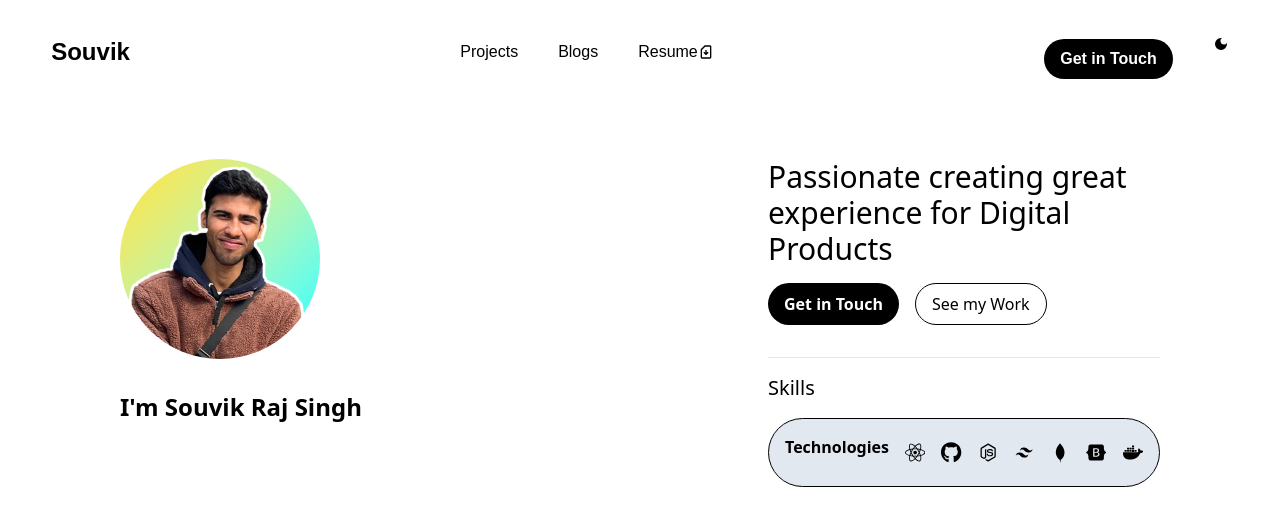
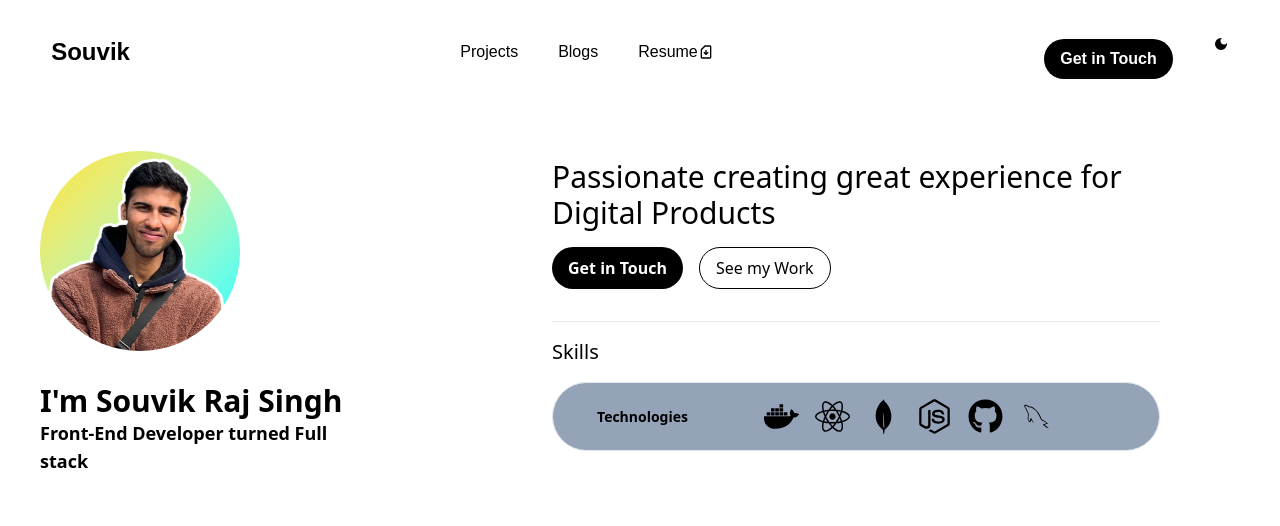
Before and after one commit to souvikrajsingh/portfolio, a React (Vite) app: page / in a window 1280 px wide. Shown: the top 526 px of the page. Built offline with nearby package versions, Linux system fonts and the light colour scheme.

Commit message:
skills-component

```diff
--- a/index.html
+++ b/index.html
@@ -2,7 +2,11 @@
 <html lang="en">
   <head>
     <meta charset="UTF-8" />
-    <link rel="icon" type="image/svg+xml" href="/vite.svg" />
+    <link
+      rel="icon"
+      type="image/svg+xml"
+      href="src\assets\Profile Picture.png"
+    />
     <link rel="preconnect" href="https://fonts.googleapis.com" />
     <link rel="preconnect" href="https://fonts.gstatic.com" crossorigin />
     <link
@@ -10,7 +14,7 @@
       rel="stylesheet"
     />
     <meta name="viewport" content="width=device-width, initial-scale=1.0" />
-    <title>Vite + React</title>
+    <title>Portfolio</title>
   </head>
   <body>
     <div id="root"></div>
--- a/src/App.jsx
+++ b/src/App.jsx
@@ -1,17 +1,19 @@
-import Navbar from "./components/Navbar"
-import Skills from "./components/Skills"
+  import Navbar from "./components/Navbar";
+  import Skills from "./components/Skills";
 
   export default function App() {
+
     return (
       <>
       <Navbar/>
-    <div className="grid grid-cols-2 gap-4 ">
-      <div className="mx-20 my-20 px-10 ">
+      <div className="grid grid-cols-3 gap-4 place-items-center ">
+        <div className="px-10">
           <img src="src\assets\Profile Picture.png" width="200" height="200" className="rounded-full" alt="" />
-        <h2 className="text-2xl font-bold mt-8">I'm Souvik Raj Singh</h2>
+          <h2 className="text-3xl font-bold mt-8">I'm Souvik Raj Singh</h2>
+          <h2 className="text-lg font-semibold ">Front-End Developer turned Full stack</h2>
         </div>
 
-      <div className="mx-20 my-20 px-10 ">
+        <div className="mx-20 my-20 px-10 col-span-2 ">
           <h1 className="text-3xl pb-4">Passionate creating  great experience for Digital Products</h1>
           <div className="flex space-x-4">
               <button className='bg-black hover:bg-blue-700 text-white font-bold py-2 px-4 rounded-full'>Get in Touch</button>
@@ -21,10 +23,20 @@ export default function App() {
           <hr class="h-px mt-8 mb-4 bg-gray-200 border-0 dark:bg-gray-700"></hr>
 
           <h2 className="text-xl"> Skills </h2>
-        <Skills />
+
+          <Skills/>
         </div>
 
       </div>
       </>
     )
   }
+
+
+    function ProfilePicture({}) {
+      return (<div className="px-10">
+          <img src="src\assets\Profile Picture.png" width="200" height="200" className="rounded-full" alt="" />
+          <h2 className="text-3xl font-bold mt-8">I'm Souvik Raj Singh</h2>
+          <h2 className="text-lg font-semibold ">Front-End Developer turned Full stack</h2>
+        </div>);
+    }
--- a/src/components/Skills.jsx
+++ b/src/components/Skills.jsx
@@ -1,24 +1,23 @@
+import React from 'react';
+import { FaDocker } from "react-icons/fa";
 import { FaReact } from "react-icons/fa";
-import React from 'react'
-import { FaGithub } from "react-icons/fa6";
-import { FaDocker } from "react-icons/fa";
-import { IoLogoNodejs } from "react-icons/io";
-import { BiLogoTailwindCss } from "react-icons/bi";
-import { DiMongodb } from "react-icons/di";
-import { FaBootstrap } from "react-icons/fa6";
-
+import { FaGithub } from "react-icons/fa";
+import { SiMongodb } from "react-icons/si";
+import { FaNodeJs } from "react-icons/fa6";
+import { DiMysql } from "react-icons/di";
 
 function Skills() {
   return (
-    <div className="flex my-4 px-4 py-4 bg-slate-200 rounded-full border border-solid border-black">
-        <h5 className="mr-4 font-bold">Technologies</h5>
-        <FaReact size={35} className="mr-4" title="React"/>
-        <FaGithub size={35} className="mr-4" title="Github"/>
-        <IoLogoNodejs size={35} className="mr-4" title="Node js"/>
-        <BiLogoTailwindCss size={35} className="mr-4" title="Tailwind"/>
-        <DiMongodb size={35} className="mr-4" title="Mongodb"/>
-        <FaBootstrap size={35} className="mr-4" title="Bootstrap"/>
-        <FaDocker size={35} title="Docker"/>
+    <div className='flex my-4 px-7 py-4 bg-slate-400 border border-solid rounded-full'>
+        <h6 className='text-sm font-bold mr-8 mt-2 ml-4'> Technologies</h6>
+        <div className='flex mx-11'>
+        <FaDocker size={35} className='mr-4' />
+        <FaReact size={35} className='mr-4'/>
+        <SiMongodb size={35} className='mr-4' />
+        <FaNodeJs size={35} className='mr-4' />
+        <FaGithub size={35} className='mr-4' />
+        <DiMysql size={35} className='mr-4' />
+        </div>
     </div>
   )
 }
--- a/src/components/Terminal.jsx
+++ /dev/null
@@ -1,46 +0,0 @@
-// Terminal.js
-import React, { useState } from 'react';
-
-const Terminal = () => {
-  const [input, setInput] = useState('');
-  const [output, setOutput] = useState([]);
-
-  const handleInputChange = (e) => {
-    setInput(e.target.value);
-  };
-
-  const handleEnter = (e) => {
-    if (e.key === 'Enter') {
-      executeCommand();
-    }
-  };
-
-  const executeCommand = () => {
-    // Process the command and update the output
-    // You may use a switch statement or other logic here
-
-    setOutput([...output, { type: 'input', content: input }, { type: 'output', content: 'Command executed!' }]);
-    setInput('');
-  };
-
-  return (
-    <div className="terminal">
-      <div className="output">
-        {output.map((line, index) => (
-          <div key={index} className={line.type}>
-            {line.content}
-          </div>
-        ))}
-      </div>
-      <input
-        type="text"
-        value={input}
-        onChange={handleInputChange}
-        onKeyPress={handleEnter}
-        placeholder="Type your command..."
-      />
-    </div>
-  );
-};
-
-export default Terminal;
```
Lines whose indentation alone changed are shown as unchanged.
